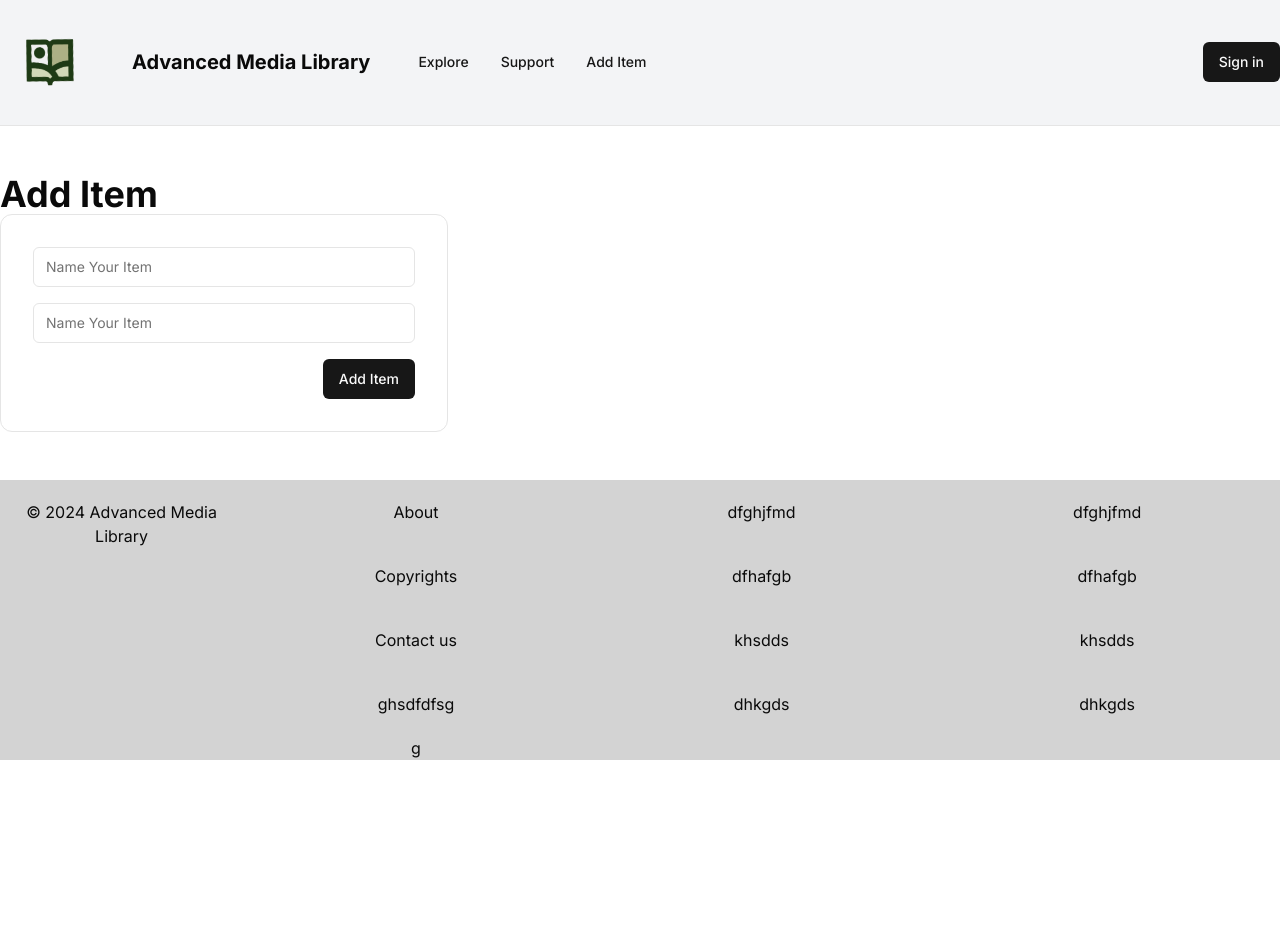
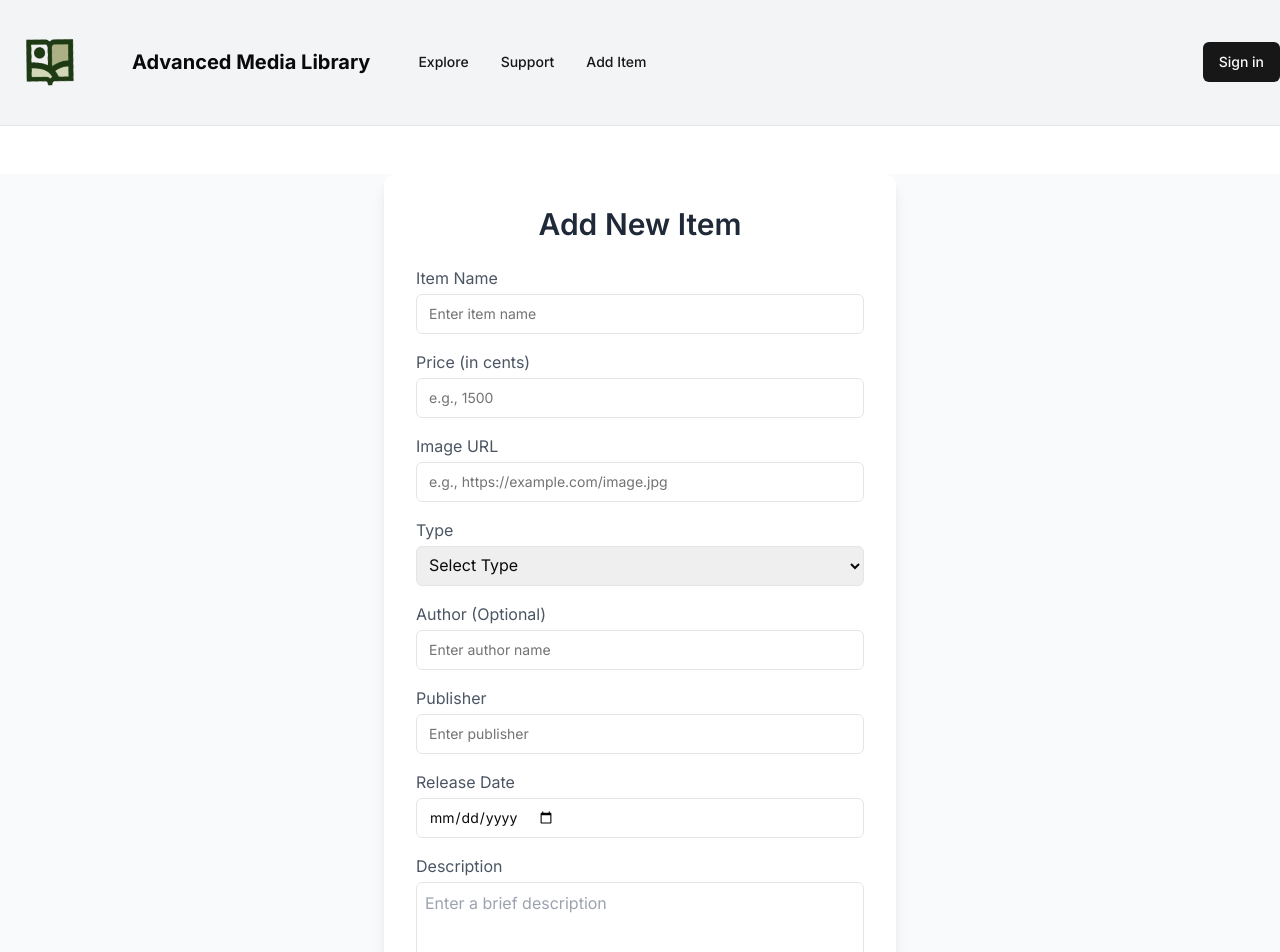
Before and after one commit to c1023738/AML-Library, a Next.js app in the folder aml/: page /items/create in a window 1280 px wide. Shown: the top 952 px of the page. Before the commit the page ends 800 px from the top, so only its background shows below. Built offline with nearby package versions, Linux system fonts and the light colour scheme; no server answers.

Commit message:
working admin

```diff
--- a/aml/src/app/items/create/actions.ts
+++ b/aml/src/app/items/create/actions.ts
@@ -2,7 +2,6 @@
 import { auth } from "@/auth";
 import { database } from "@/db/database";
 import { items } from "@/db/schema";
-import { error } from "console";
 import { revalidatePath } from "next/cache";
 import { redirect } from "next/navigation";
 
@@ -12,17 +11,44 @@ export async function createItemAction(formData: FormData) {
   if (!session) {
     throw new Error("Unauthorized");
   }
+
   const user = session.user;
 
   if (!user || !user.id) {
-    throw new Error("Unaaauthorized");
+    throw new Error("Unauthorized");
   }
 
-  const price = formData.get("price") as string;
+  // Retrieve and validate form data
+  const name = formData.get("name") as string | null;
+  const price = formData.get("price") as string | null;
+  const image = formData.get("image") as string | null;
+  const type = formData.get("type") as string | null;
+  const author = formData.get("author") as string | null;
+  const publisher = formData.get("publisher") as string | null;
+  const releaseDate = formData.get("releaseDate") as string | null;
+  const description = formData.get("description") as string | null;
+
+  // Check required fields
+  if (!name || !price || !image || !type || !publisher || !releaseDate || !description) {
+    throw new Error("All required fields must be provided.");
+  }
+
+  // Convert price to cents
   const priceAsCents = Math.floor(parseFloat(price) * 100);
+
+  // Insert the new item into the database
   await database.insert(items).values({
-    name: formData.get("name") as string,
+    name,
     price: priceAsCents,
+    image,
+    type,
+    author, // Optional field
+    publisher,
+    releaseDate: new Date(releaseDate),
+    description,
   });
+
+  // Revalidate cache and redirect
+  revalidatePath("/");
   redirect("/");
 }
--- a/aml/src/app/items/create/page.tsx
+++ b/aml/src/app/items/create/page.tsx
@@ -5,29 +5,124 @@ import { Button } from "@/components/ui/button";
 
 export default async function CreatePage() {
   return (
-    <main>
-      <h1 className={pageTitleStyles}>Add Item</h1>
+    <main className="min-h-screen flex items-center justify-center bg-gray-50">
+      <div className="w-full max-w-lg bg-white shadow-lg rounded-xl p-8">
+        {/* Page Title */}
+        <h1 className="text-3xl font-semibold text-center mb-6 text-gray-800">
+          Add New Item
+        </h1>
+
+        {/* Form */}
         <form
-        className="flex flex-col border p-8 rounded-xl space-y-4 max-w-md"
+          className="flex flex-col space-y-4"
           action={createItemAction}
         >
+          {/* Item Name */}
+          <div>
+            <label className="block text-gray-600 mb-1">Item Name</label>
             <Input
               required
-          className="max-w-md"
               name="name"
-          placeholder="Name Your Item"
+              placeholder="Enter item name"
+              className="w-full"
             />
+          </div>
+
+          {/* Price */}
+          <div>
+            <label className="block text-gray-600 mb-1">Price (in cents)</label>
             <Input
               required
-          className="max-w-md"
               name="price"
               type="number"
-          placeholder="Name Your Item"
+              placeholder="e.g., 1500"
+              className="w-full"
             />
-        <Button className="self-end" type="submit">
+          </div>
+
+          {/* Image URL */}
+          <div>
+            <label className="block text-gray-600 mb-1">Image URL</label>
+            <Input
+              required
+              name="image"
+              placeholder="e.g., https://example.com/image.jpg"
+              className="w-full"
+            />
+          </div>
+
+          {/* Item Type */}
+          <div>
+            <label className="block text-gray-600 mb-1">Type</label>
+            <select
+              required
+              name="type"
+              className="w-full border rounded-md p-2 focus:outline-none focus:ring-2 focus:ring-blue-400"
+              defaultValue=""
+            >
+              <option value="" disabled>
+                Select Type
+              </option>
+              <option value="book">Book</option>
+              <option value="game">Game</option>
+              <option value="dvd">DVD</option>
+              <option value="cd">CD</option>
+            </select>
+          </div>
+
+          {/* Author */}
+          <div>
+            <label className="block text-gray-600 mb-1">Author (Optional)</label>
+            <Input
+              name="author"
+              placeholder="Enter author name"
+              className="w-full"
+            />
+          </div>
+
+          {/* Publisher */}
+          <div>
+            <label className="block text-gray-600 mb-1">Publisher</label>
+            <Input
+              required
+              name="publisher"
+              placeholder="Enter publisher"
+              className="w-full"
+            />
+          </div>
+
+          {/* Release Date */}
+          <div>
+            <label className="block text-gray-600 mb-1">Release Date</label>
+            <Input
+              required
+              name="releaseDate"
+              type="date"
+              className="w-full"
+            />
+          </div>
+
+          {/* Description */}
+          <div>
+            <label className="block text-gray-600 mb-1">Description</label>
+            <textarea
+              required
+              name="description"
+              className="w-full border rounded-md p-2 focus:outline-none focus:ring-2 focus:ring-blue-400"
+              placeholder="Enter a brief description"
+              rows={4}
+            ></textarea>
+          </div>
+
+          {/* Submit Button */}
+          <Button
+            type="submit"
+            className="w-full bg-blue-500 hover:bg-blue-600 text-white font-semibold py-2 rounded-md transition duration-300"
+          >
             Add Item
           </Button>
         </form>
+      </div>
     </main>
   );
 }
```
Lines whose indentation alone changed are shown as unchanged.
